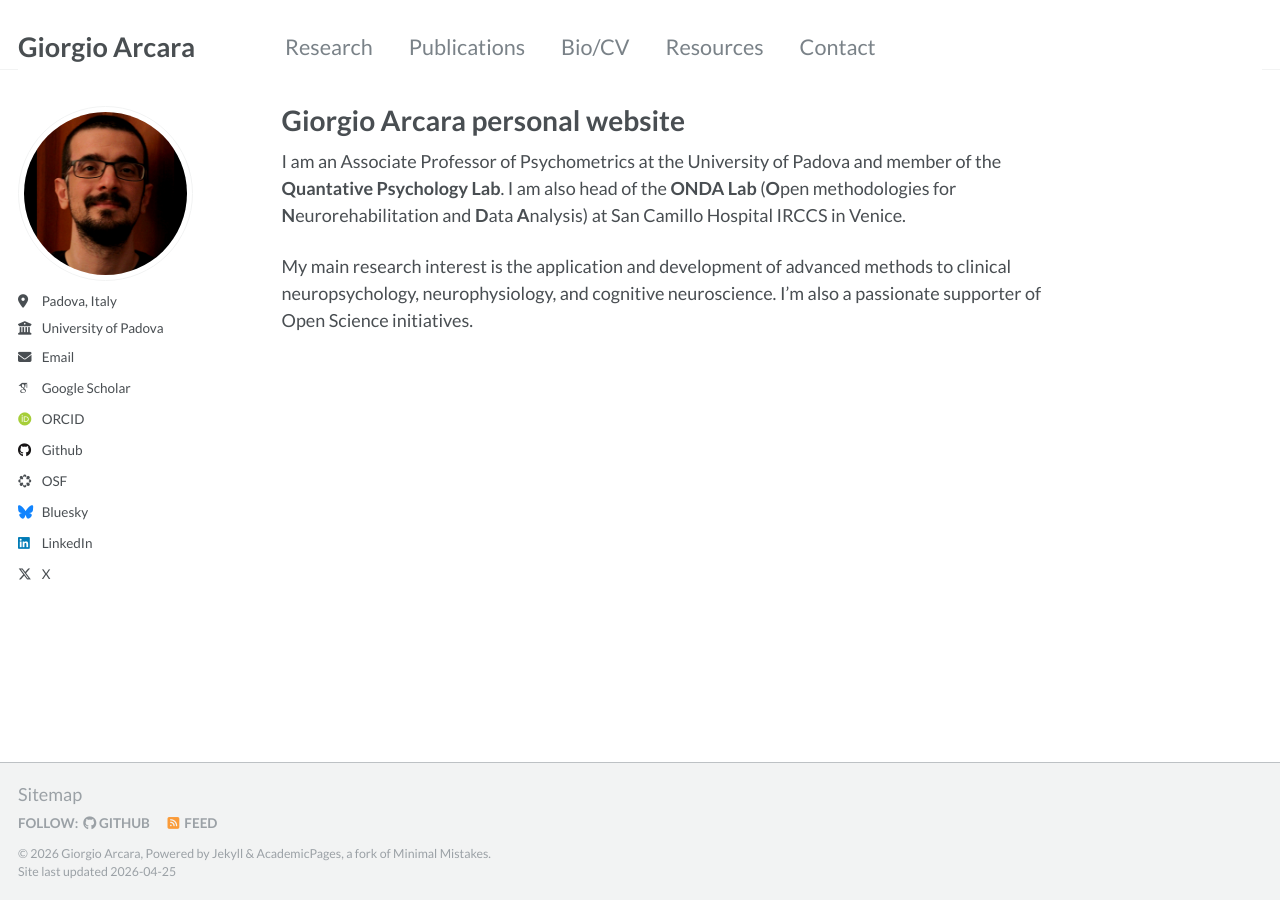
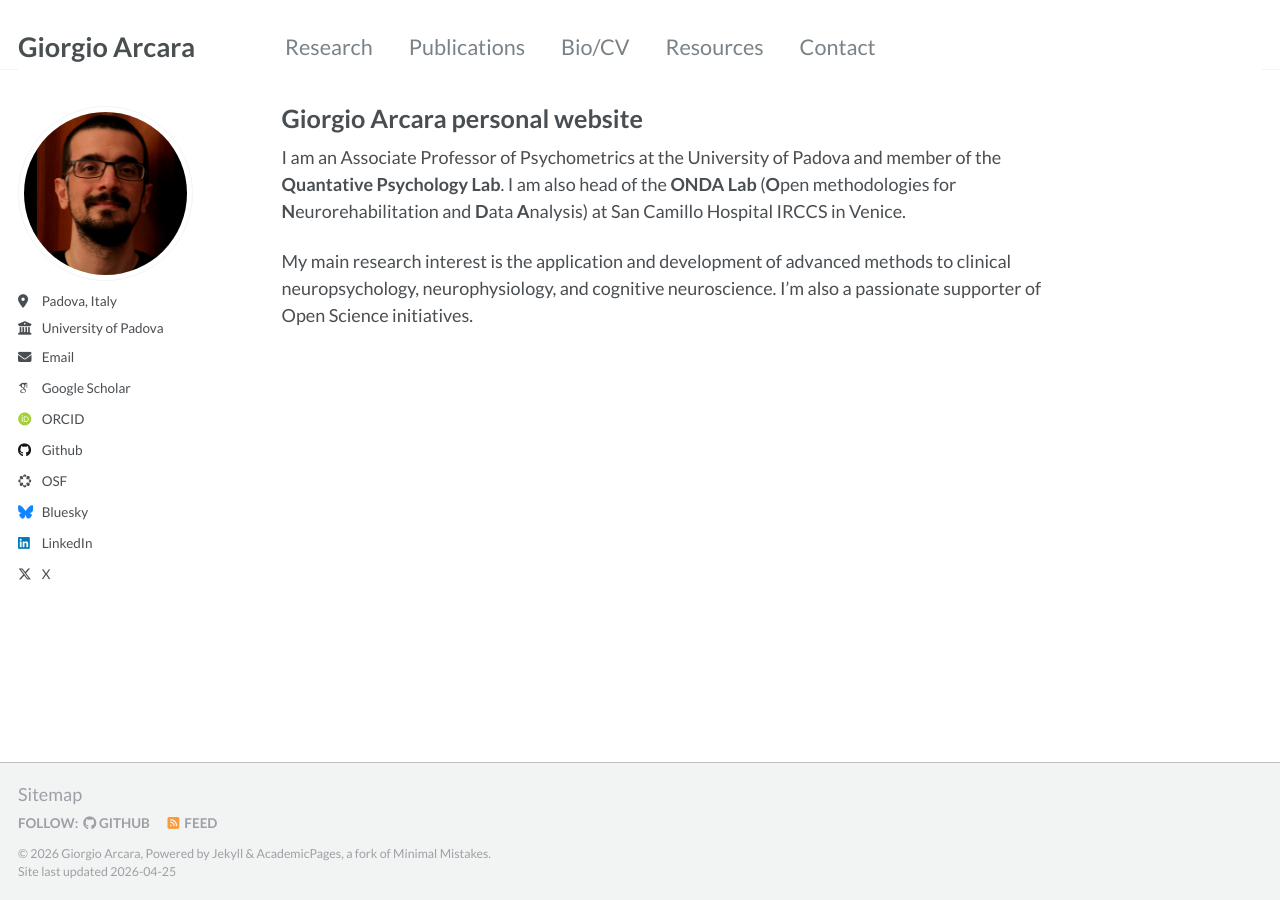
Before and after one commit to giorgioarcara/giorgioarcara.github.io, a Jekyll site: the page built from _pages/about.md, in a window 1280 px wide. Built offline with Jekyll 4.4.1, drawn with Linux system fonts in a browser that asks for light colours; some web fonts are replaced.

Commit message:
improved font size of title in each page

```diff
--- a/assets/css/custom.css
+++ b/assets/css/custom.css
@@ -30,3 +30,8 @@ html {
 .greedy-nav .visible-links a::before {
   background: #9B0014 !important;
 }
+
+/* custom page title */
+.page__title {
+  font-size: 1.4rem !important; /* adjust as you like */
+}
```
